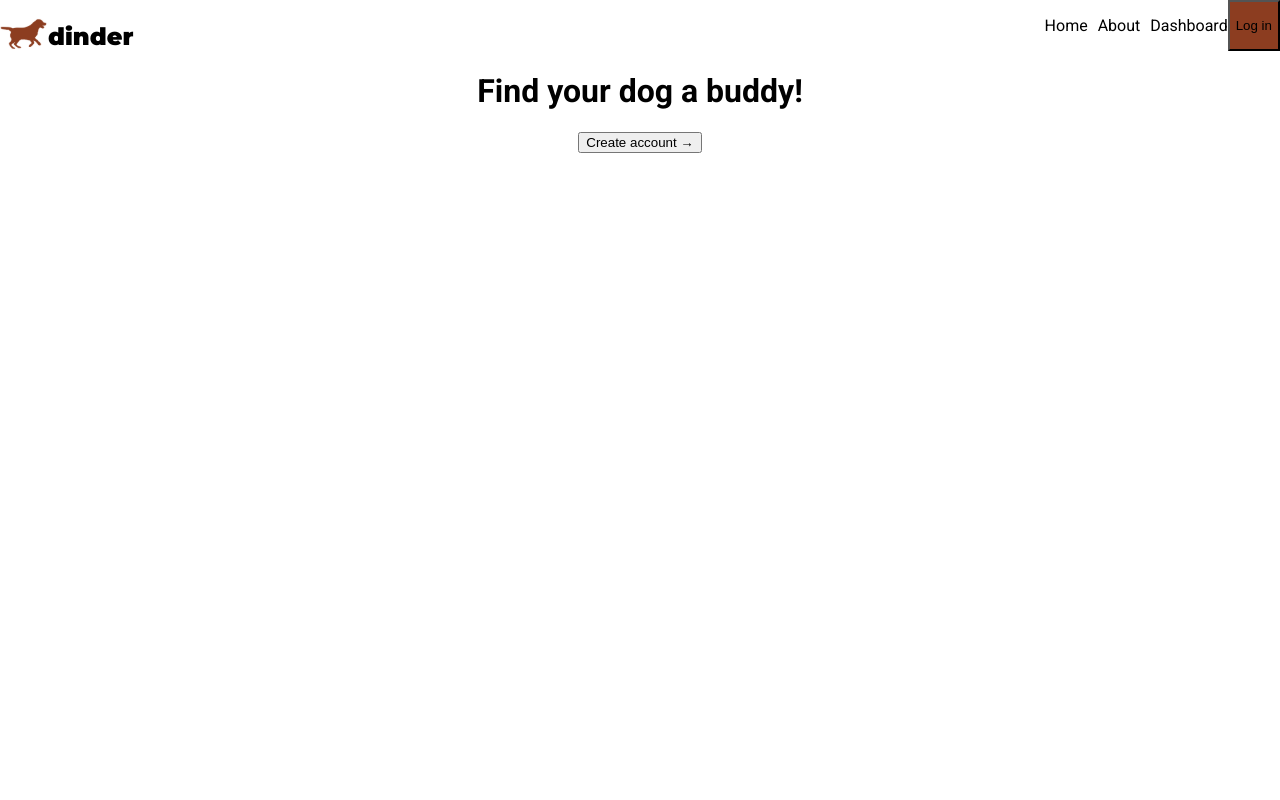
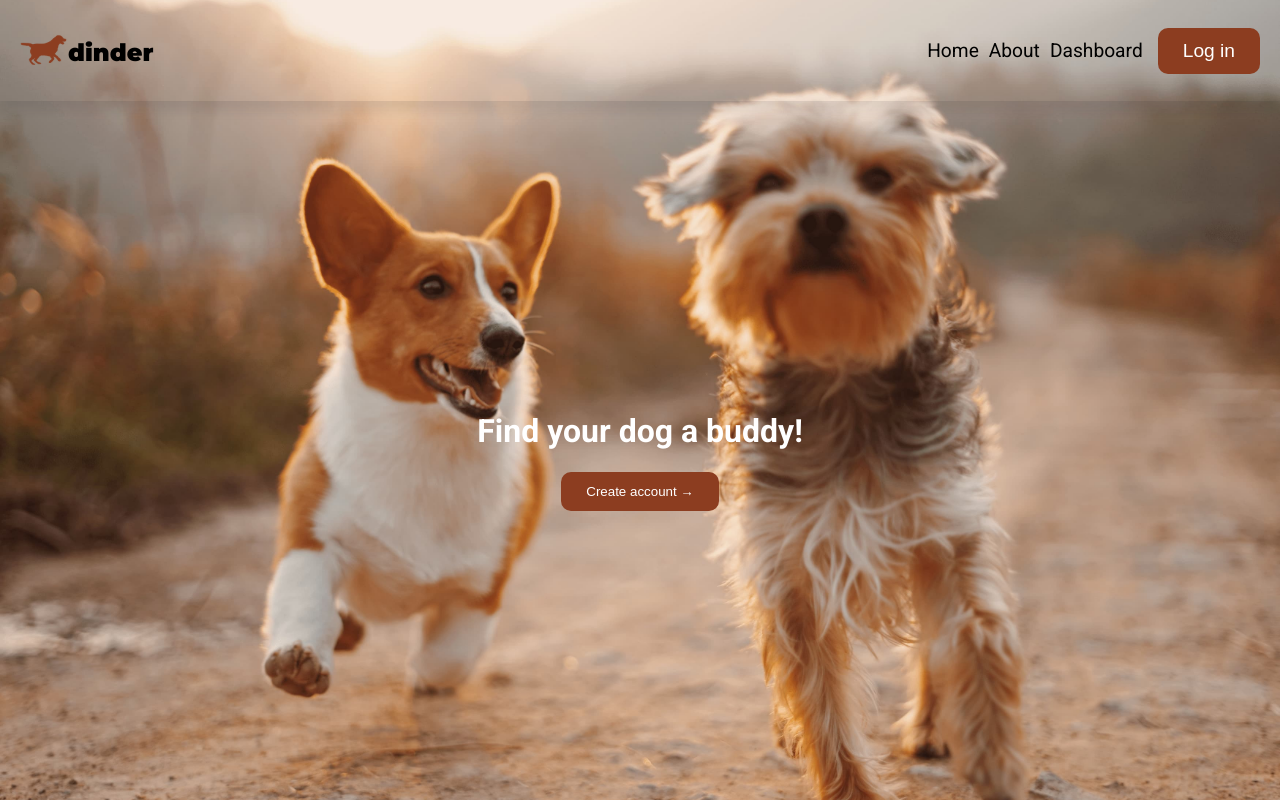
Before and after one commit to rudzupuke/SGT-final-task, a React (Create React App) app in the folder frontend/: page / in a window 1280 px wide. Built offline with nearby package versions, Linux system fonts and the light colour scheme.

Commit message:
refactoring styles to scss

```diff
--- a/frontend/src/App.css
+++ /dev/null
@@ -1,8 +0,0 @@
-.app {
-  text-align: center;
-  min-height: 100vh;
-}
-
-.button {
-  background-color: var(--accents);
-}
--- a/frontend/src/App.js
+++ b/frontend/src/App.js
@@ -1,4 +1,4 @@
-import './App.css';
+import './App.scss';
 import data from './dummyData';
 import Home from './pages/Home/Home';
 import Register from './pages/Register/Register';
@@ -10,7 +10,7 @@ function App() {
 	console.log(data);
 	return (
 		<div className="app">
-			<Header />
+			{/* <Header /> */}
 			<BrowserRouter>
 				<Routes>
 					<Route path="/" element={<Home />} />
--- /dev/null
+++ b/frontend/src/App.scss
@@ -0,0 +1,18 @@
+@use "scss/shared.scss" as shared;
+
+.app {
+  text-align: center;
+
+}
+
+.button {
+  background-color: shared.$primary;
+  padding: 12px 25px;
+  border: none;
+  border-radius: 10px;
+  color: shared.$white;
+
+  &:hover {
+    opacity: 0.9;
+  }
+}
--- a/frontend/src/components/Header/Header.css
+++ /dev/null
@@ -1,30 +0,0 @@
-.header {
-    display: flex;
-    justify-content: space-between;
-}
-
-.nav {
-    display: flex;
-}
-
-.nav__list {
-    display: flex;
-    list-style: none;
-    gap: 10px;
-}
-
-.logo {
-    display: flex;
-    align-items: center;
-    align-items: flex-end;
-}
-
-.logo__text {
-    font-family: 'Montserrat', sans-serif;
-    font-weight: 700;
-    font-size: 1.5rem;
-}
-
-.logo__img {
-    max-width: 3rem;
-}
--- a/frontend/src/components/Header/Header.js
+++ b/frontend/src/components/Header/Header.js
@@ -1,5 +1,5 @@
 import logo from '../../assets/logo.svg';
-import './Header.css';
+import './Header.scss';
 
 const Header = () => {
 	return (
--- /dev/null
+++ b/frontend/src/components/Header/Header.scss
@@ -0,0 +1,47 @@
+@use "../../scss/shared.scss" as shared;
+
+.header {
+    display: flex;
+    align-items: center;
+    justify-content: space-between;
+    padding: 20px;
+    box-shadow: rgba(33, 35, 38, 0.1) 0px 10px 10px;
+}
+
+.nav {
+    display: flex;
+    align-items: center;
+    font-weight: 500;
+    font-size: 1.2rem;
+
+    .nav__list {
+        display: flex;
+        list-style: none;
+        gap: 10px;
+    }
+
+    button {
+        margin-left: 15px;
+        font-size: 1.2rem;
+    }
+}
+
+
+
+.logo {
+    display: flex;
+    align-items: center;
+    align-items: flex-end;
+
+    .logo__text {
+        font-family: 'Montserrat', sans-serif;
+        font-weight: 700;
+        font-size: 1.5rem;
+        color: shared.$dark-text;
+    }
+
+    .logo__img {
+        max-width: 3rem;
+    }
+
+}
--- a/frontend/src/index.css
+++ b/frontend/src/index.css
@@ -2,17 +2,7 @@
 
 @import url('https://fonts.googleapis.com/css2?family=Montserrat:wght@900&family=Roboto:ital,wght@0,300;0,400;0,700;1,400&display=swap');
 
-body {
+body, html {
+  font-family: 'Roboto', sans-serif;
   margin: 0;
-  font-family: 'Roboto', sans-serif;
 }
-
-
-:root {
-  --dark-text: #000000;
-  --white: #ffffff;
-  --accents: #8C3D20;
-  --accents-lighter: #C7B2A6;
-  --background-1: #E5E5E5;
-  --background-2: #C7B2A6;
-}
--- a/frontend/src/pages/Home/Home.js
+++ b/frontend/src/pages/Home/Home.js
@@ -1,8 +1,14 @@
+import './Home.scss';
+import Header from "../../components/Header/Header"
+
 const Home = () => {
 	return (
-		<div className="Home">
-			<h1 className="heading--main">Find your dog a buddy!</h1>
-			<button className="button--primary">Create account &#8594;</button>
+		<div className="home">
+			<Header />
+			<div className="home__container">
+				<h1 className="heading--main">Find your dog a buddy!</h1>
+				<button className="button">Create account &#8594;</button>
+			</div>
 		</div>
 	);
 };
--- /dev/null
+++ b/frontend/src/pages/Home/Home.scss
@@ -0,0 +1,20 @@
+@use "../../scss/shared.scss" as shared;
+
+.home {
+    margin: 0;
+    padding: 0;
+    min-height: 100vh;
+    display: grid;
+    grid-template-rows: auto 1fr;
+    background: url(../../assets/alvan-nee-T-0EW-SEbsE-unsplash.jpg);
+    background-size:cover;
+    background-repeat: no-repeat;
+    background-position: center center;
+}
+
+.home__container {
+    align-self: center;
+    display: grid;
+    place-items: center;
+    color: shared.$white;
+}
--- /dev/null
+++ b/frontend/src/scss/shared.scss
@@ -0,0 +1,7 @@
+
+$dark-text: #000000;
+$white: #ffffff;
+$background-color: #E5E5E5;
+$primary: #8C3D20;
+$primary-light: #C7B2A6;
+$primary-light-2: #C7B2A6;
```
Also changed, not shown: frontend/src/assets/alvan-nee-T-0EW-SEbsE-unsplash.jpg (added).
